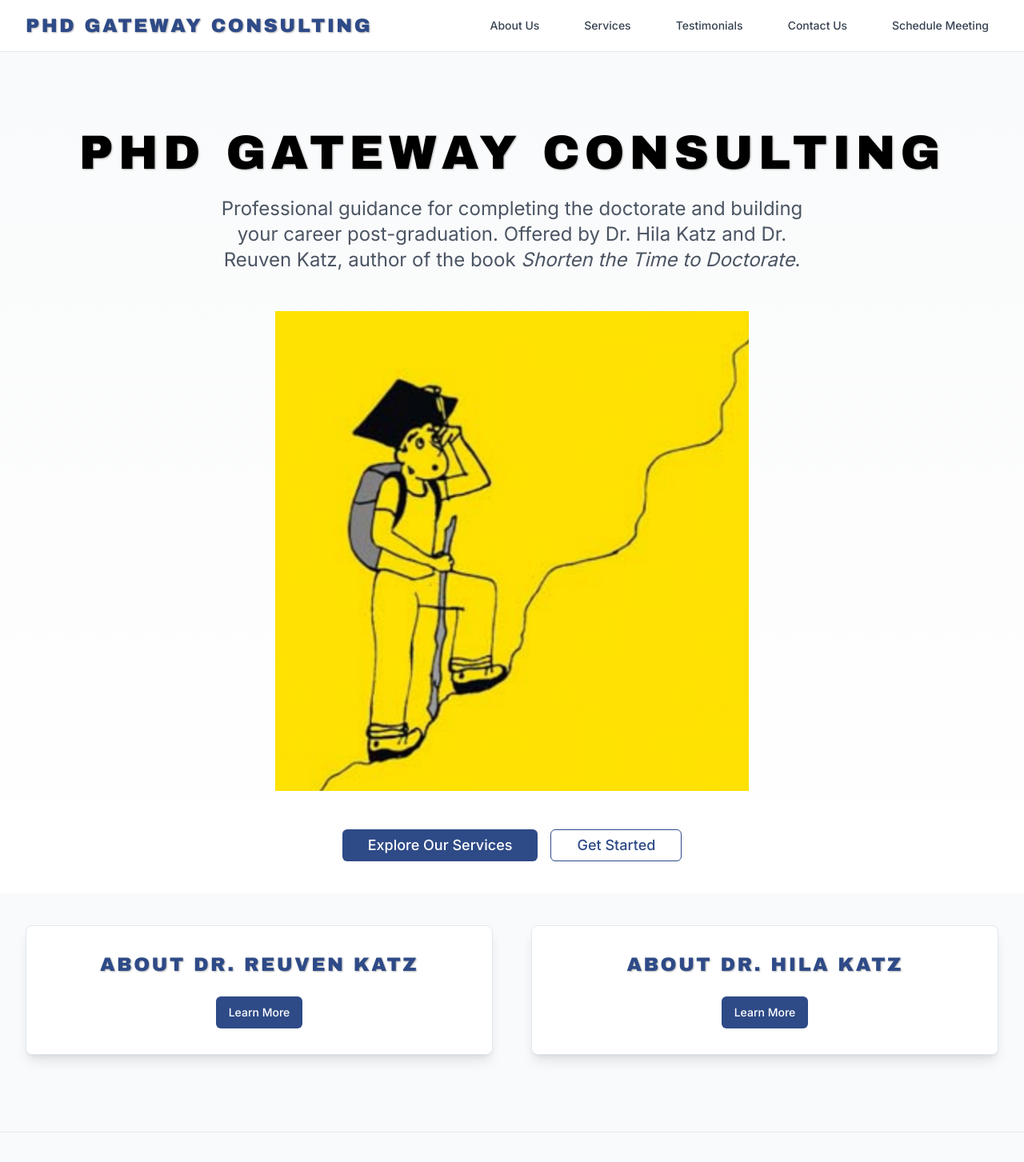
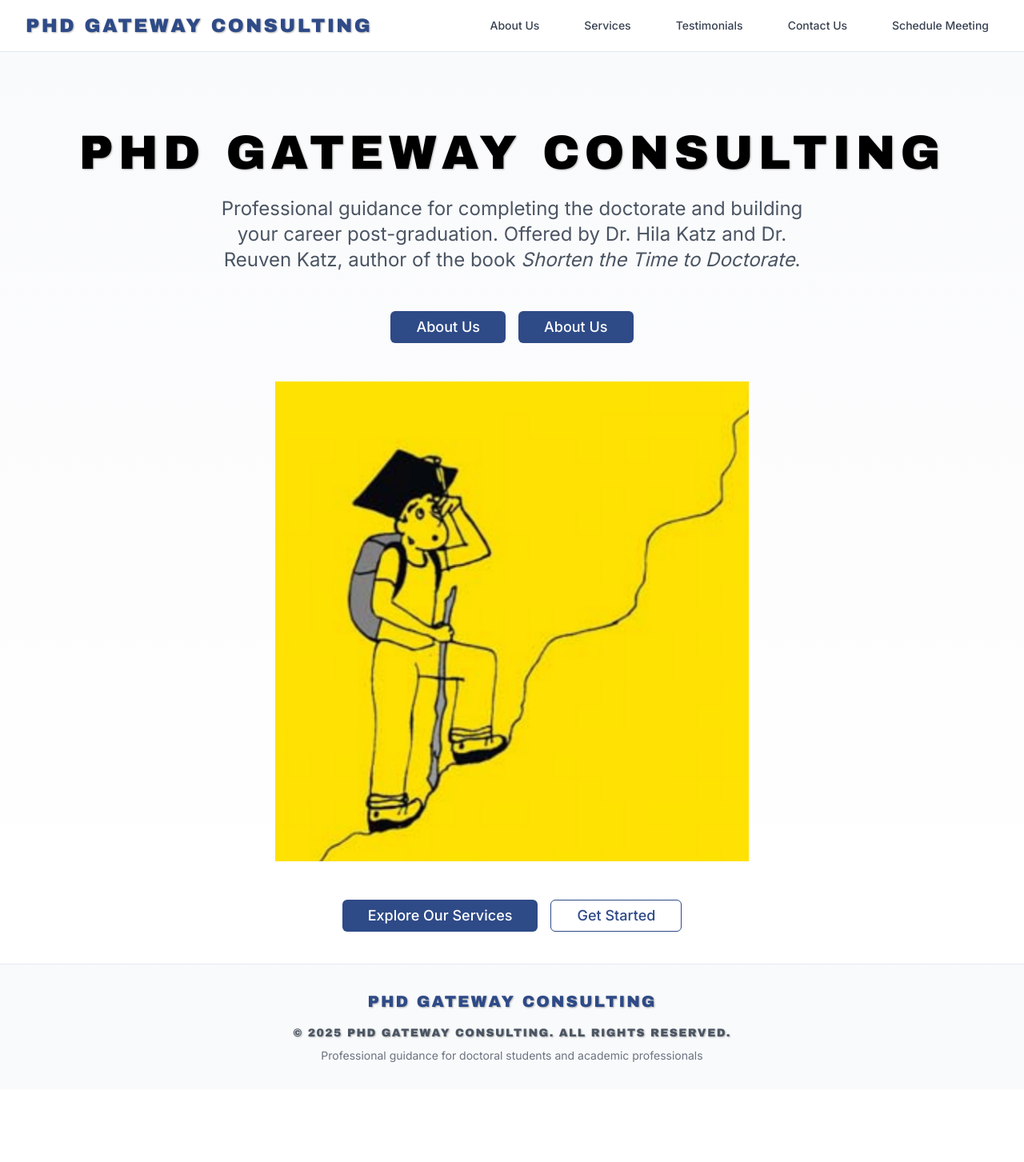
Before and after one commit to ReuvenKatz/pathway-nexus-gateway1, a React (Vite) app: page / in a window 1280 px wide. Shown: the top 1453 px of the page at 80% size. After the commit the page ends 1362 px from the top, so only its background shows below. Built offline with nearby package versions, Linux system fonts and the light colour scheme; a web font is replaced by a local one.

Commit message:
Remove consultant frames, add About Us CTAs
Removed the "About Dr. Reuven Katz" and "About Dr. Hila Katz" frames from the front page. Added two new CTA buttons titled "About Us" above the main illustration.

```diff
--- a/src/pages/Home.tsx
+++ b/src/pages/Home.tsx
@@ -16,6 +16,20 @@ const Home = () => {
             <p className="text-xl lg:text-2xl text-gray-600 max-w-3xl mx-auto mb-12">
               Professional guidance for completing the doctorate and building your career post-graduation. Offered by Dr. Hila Katz and Dr. Reuven Katz, author of the book <em>Shorten the Time to Doctorate</em>.
             </p>
+
+            {/* About Us CTAs */}
+            <div className="flex flex-col sm:flex-row gap-4 justify-center mb-12">
+              <Button asChild className="bg-[#2E4A87] hover:bg-[#1e3a6f] text-white px-8 py-3 text-lg">
+                <Link to="/about">
+                  About Us
+                </Link>
+              </Button>
+              <Button asChild className="bg-[#2E4A87] hover:bg-[#1e3a6f] text-white px-8 py-3 text-lg">
+                <Link to="/about">
+                  About Us
+                </Link>
+              </Button>
+            </div>
 
             {/* Yellow Illustration */}
             <div className="mb-12">
@@ -43,42 +57,6 @@ const Home = () => {
         </div>
       </section>
 
-      {/* Consultants Section */}
-      <section className="pt-6 lg:pt-10 pb-16 lg:pb-24 bg-gray-50">
-        <div className="mx-auto max-w-7xl px-4 sm:px-6 lg:px-8">
-          <div className="grid md:grid-cols-2 gap-8 lg:gap-12">
-            {/* Reuven Card */}
-            <Card className="bg-white shadow-lg hover:shadow-xl transition-shadow">
-              <CardContent className="p-8 text-center">
-                <h3 className="text-2xl font-algerian font-bold text-[#2E4A87] mb-4">
-                  About Dr. Reuven Katz
-                </h3>
-                <div className="mb-6"></div>
-                <Button asChild className="bg-[#2E4A87] hover:bg-[#1e3a6f] text-white">
-                  <Link to="/about">
-                    Learn More
-                  </Link>
-                </Button>
-              </CardContent>
-            </Card>
-
-            {/* Hila Card */}
-            <Card className="bg-white shadow-lg hover:shadow-xl transition-shadow">
-              <CardContent className="p-8 text-center">
-                <h3 className="text-2xl font-algerian font-bold text-[#2E4A87] mb-4">
-                  About Dr. Hila Katz
-                </h3>
-                <div className="mb-6"></div>
-                <Button asChild className="bg-[#2E4A87] hover:bg-[#1e3a6f] text-white">
-                  <Link to="/about">
-                    Learn More
-                  </Link>
-                </Button>
-              </CardContent>
-            </Card>
-          </div>
-        </div>
-      </section>
       <ScrollToTopButton />
     </div>
   );
```
